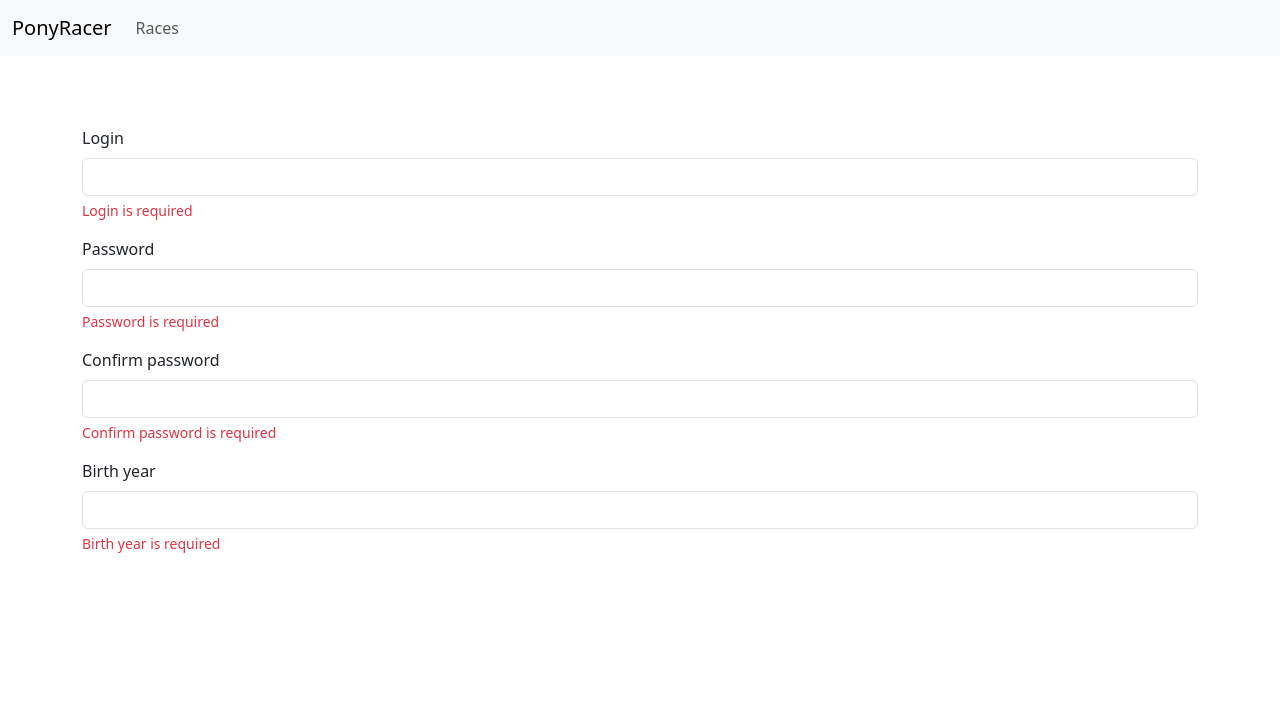
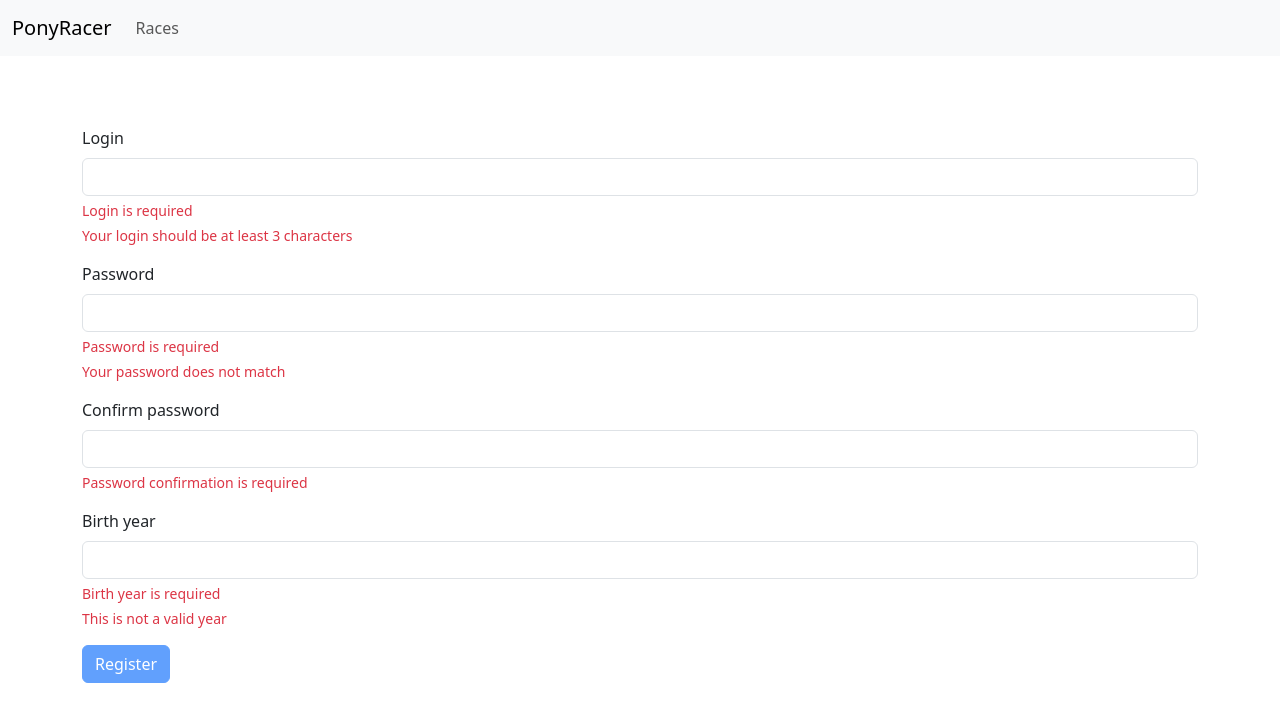
Before and after one commit to achrefabdennebi/ponyracer, an Angular app: page /register in a window 1280 px wide. Shown: the top 722 px of the page. Built offline with nearby package versions, Linux system fonts and the light colour scheme.

Commit message:
feat: add ngSubmit

```diff
--- a/src/app/register/register.component.html
+++ b/src/app/register/register.component.html
@@ -1,28 +1,34 @@
-<form [formGroup]="userForm">
+<form [formGroup]="userForm" (ngSubmit)="register()">
   <div class="mb-3">
     <label for="login" class="form-label">Login</label>
     <input id="login" type="text" class="form-control" formControlName="login" />
     <!-- error message here -->
-    <div class="invalid-feedback">Login is required</div>
+    <div id="login-required-error" class="invalid-feedback">Login is required</div>
+    <div id="login-length-error" class="invalid-feedback">Your login should be at least 3 characters</div>
   </div>
   <div formGroupName="passwordForm">
     <div class="mb-3">
       <label for="password" class="form-label">Password</label>
       <input id="password" type="password" class="form-control" formControlName="password" />
       <!-- error message here -->
-      <div class="invalid-feedback">Password is required</div>
+      <div id="password-required-error" class="invalid-feedback">Password is required</div>
+      <div id="password-matching-error" class="invalid-feedback">Your password does not match</div>
     </div>
     <div class="mb-3">
       <label for="confirmPassword" class="form-label">Confirm password</label>
       <input id="confirmPassword" type="password" class="form-control" formControlName="confirmPassword" />
       <!-- error message here -->
-      <div class="invalid-feedback">Confirm password is required</div>
+      <div id="confirm-password-required-error" class="invalid-feedback">Password confirmation is required</div>
     </div>
   </div>
   <div class="mb-3">
     <label for="birthYear" class="form-label">Birth year</label>
     <input id="birthYear" type="number" class="form-control" formControlName="birthYear" />
     <!-- error message here -->
-    <div class="invalid-feedback">Birth year is required</div>
+    <div id="birth-year-required-error" class="invalid-feedback">Birth year is required</div>
+    <div id="birth-year-invalid-error" class="invalid-feedback">This is not a valid year</div>
+  </div>
+  <div class="mb-3">
+    <button type="submit" class="btn btn-primary" [disabled]="userForm.invalid">Register</button>
   </div>
 </form>
--- a/src/app/register/register.component.ts
+++ b/src/app/register/register.component.ts
@@ -31,4 +31,14 @@ export class RegisterComponent {
     private userService: UserService,
     private router: Router
   ) {}
+
+  static passwordMatch() {
+    return {
+      matchingError: true
+    }
+  }
+
+  register(): void {
+    console.log('form submitted');
+  }
 }
```
